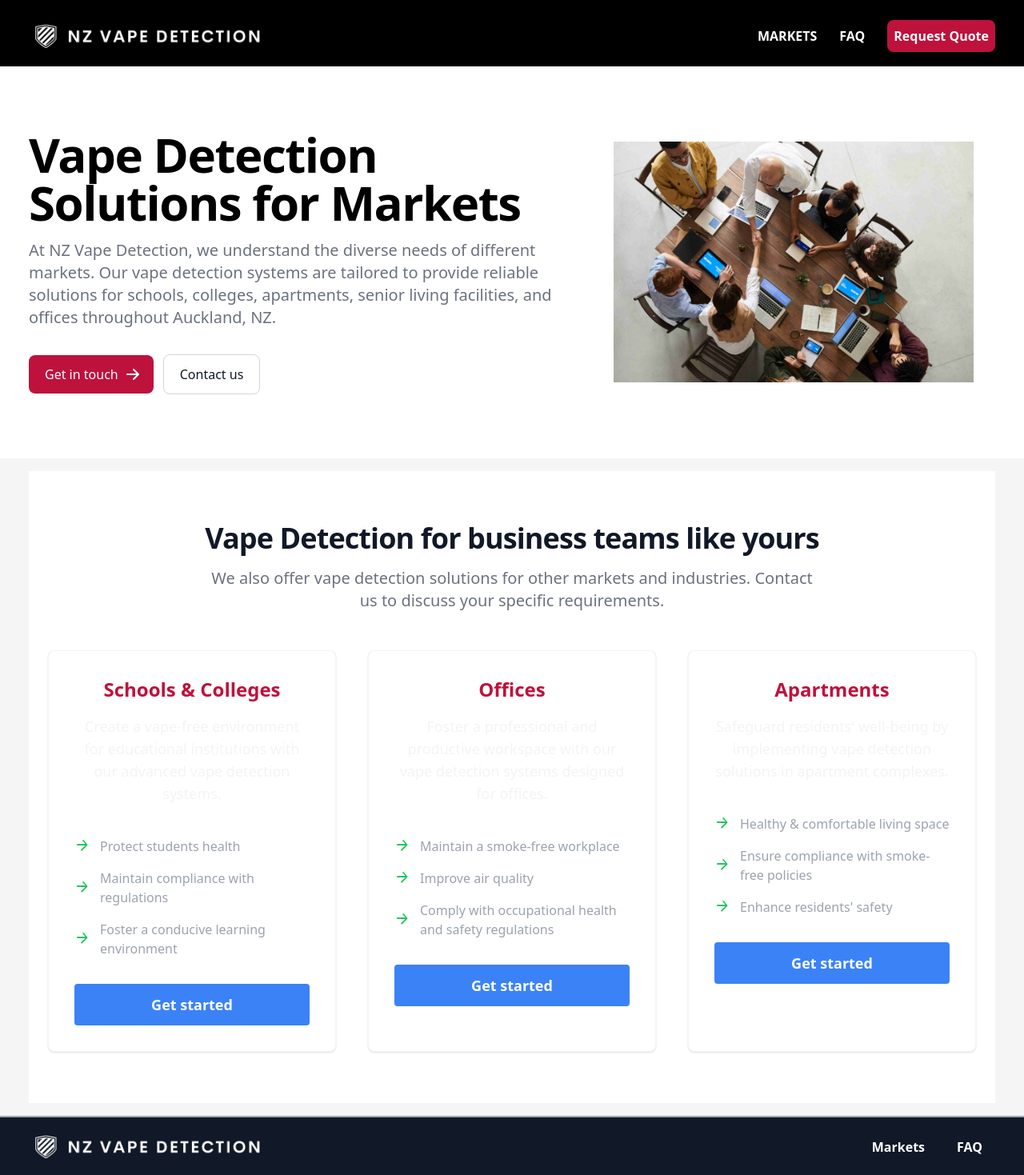
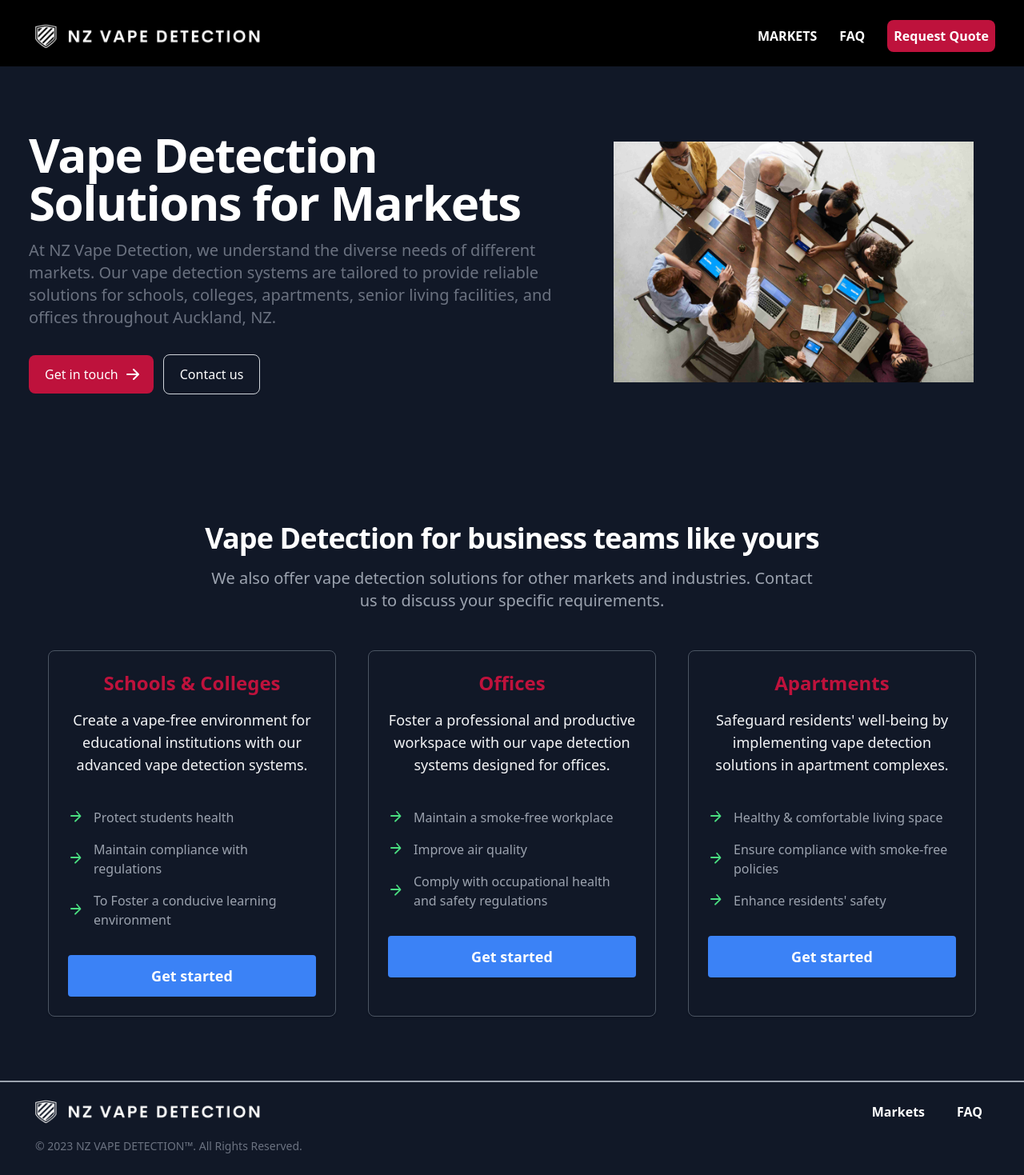
Before and after one commit to sandy2108/Nz-Vape-Detection, a Next.js app: page /Vape_markets in a window 1280 px wide. Shown: the top 1469 px of the page at 80% size. Built offline with nearby package versions, Linux system fonts and the light colour scheme.

Commit message:
removed dark theme

```diff
--- a/src/components/Footer.jsx
+++ b/src/components/Footer.jsx
@@ -35,7 +35,7 @@ const Footer = () => {
             </div>
           </div>
           <div class="sm:flex my-3 sm:items-center sm:justify-between">
-            <span class="text-sm ml-2 text-gray-500 sm:text-center dark:text-gray-400">
+            <span class="text-sm ml-2 text-gray-500 sm:text-center">
               © 2023{" "}
               <a href="https://flowbite.com" class="hover:underline">
                 NZ VAPE DETECTION™
--- a/src/components/Markets.jsx
+++ b/src/components/Markets.jsx
@@ -9,7 +9,7 @@ const Markets = () => {
       benefits: [
         'Protect students health',
         'Maintain compliance with regulations',
-        'Foster a conducive learning environment'
+        'To Foster a conducive learning environment'
       ]
     },
     {
@@ -33,23 +33,23 @@ const Markets = () => {
   ];
 
   return (
-    <div className='w-full dark:bg-gray-900'>
+    <div className='w-full bg-gray-900'>
       <div className='max-w-[1240px] mx-auto p-4'>
-        <section className="bg-white dark:bg-gray-900 py-8 px-4 mx-auto max-w-screen-xl lg:py-16 lg:px-6">
+        <section className=" py-8 px-4 mx-auto max-w-screen-xl lg:py-16 lg:px-6">
           <div className="mx-auto max-w-screen-md text-center mb-8 lg:mb-12">
-            <h2 className="mb-4 text-4xl tracking-tight font-extrabold text-gray-900 dark:text-white">Vape Detection for business teams like yours</h2>
-            <p className="mb-5 font-light text-gray-500 sm:text-xl dark:text-gray-400">We also offer vape detection solutions for other markets and industries. Contact us to discuss your specific requirements.</p>
+            <h2 className="mb-4 text-4xl tracking-tight font-extrabold text-white ">Vape Detection for business teams like yours</h2>
+            <p className="mb-5 font-light text-gray-400 sm:text-xl ">We also offer vape detection solutions for other markets and industries. Contact us to discuss your specific requirements.</p>
           </div>
           <div className="space-y-8 lg:grid lg:grid-cols-3 sm:gap-6 xl:gap-10 lg:space-y-0">
             {markets.map((market, index) => (
-              <div key={index} className="flex flex-col p-6 mx-auto max-w-lg text-center text-gray-900 bg-white rounded-lg border border-gray-100 shadow dark:border-gray-600 xl:p-8 dark:bg-gray-800 dark:text-white">
+              <div key={index} className="flex flex-col p-6 mx-auto max-w-lg text-center text-gray-900  rounded-lg border  shadow border-gray-600 xl:p-8bg-gray-800 ">
                 <h3 className="mb-4 text-2xl font-bold text-[#be123c]">{market.title}</h3>
                 <p className="font-light text-gray-100 sm:text-lg mb-10 ">{market.description}</p>
                 <div>
                   <ul role="list" className="mb-8 space-y-4 text-left">
                     {market.benefits.map((benefit, index) => (
                       <li key={index} className="flex items-center space-x-3">
-                        <svg style={{ transform: 'rotate(90deg)' }} className="flex-shrink-0 w-5 h-5 text-green-500 dark:text-green-400" fill="currentColor" viewBox="0 0 20 20" xmlns="http://www.w3.org/2000/svg">
+                        <svg style={{ transform: 'rotate(90deg)' }} className="flex-shrink-0 w-5 h-5 text-green-400" fill="currentColor" viewBox="0 0 20 20" xmlns="http://www.w3.org/2000/svg">
                           <path fillRule="evenodd" d="M2.293 9.707a1 1 0 010-1.414L7.586 3.95a1 1 0 011.414 0l6.293 6.293a1 1 0 01-1.414 1.414L9 6.414V16a1 1 0 11-2 0V6.414L3.707 9.121a1 1 0 01-1.414.586z" clipRule="evenodd" />
                         </svg>
                         <span className="font-light text-gray-400">{benefit}</span>
--- a/src/components/Testimonials.jsx
+++ b/src/components/Testimonials.jsx
@@ -5,11 +5,11 @@ const Testimonials = () => {
       <div className='max-w-[1240px] mx-auto p-4'>
         <div className='max-w-screen-xl px-4 py-8 mx-auto text-center lg:py-16 lg:px-6'>
           <figure className='max-w-screen-md mx-auto'>
-            <svg className='h-12 mx-auto mb-3 text-gray-400 dark:text-gray-600' viewBox='0 0 24 27' fill='none' xmlns='http://www.w3.org/2000/svg'>
+            <svg className='h-12 mx-auto mb-3 text-gray-600' viewBox='0 0 24 27' fill='none' xmlns='http://www.w3.org/2000/svg'>
               <path d='M14.017 18L14.017 10.609C14.017 4.905 17.748 1.039 23 0L23.995 2.151C21.563 3.068 20 5.789 20 8H24V18H14.017ZM0 18V10.609C0 4.905 3.748 1.038 9 0L9.996 2.151C7.563 3.068 6 5.789 6 8H9.983L9.983 18L0 18Z' fill='currentColor' />
             </svg>
             <blockquote>
-              <p className='text-2xl font-medium text-gray-900 dark:text-white'>NZ Vape Detection helped us to design and install a custom vape detection solution for our campus. Ben and the team were extremely helpful.</p>
+              <p className='text-2xl font-medium text-white'>NZ Vape Detection helped us to design and install a custom vape detection solution for our campus. Ben and the team were extremely helpful.</p>
             </blockquote>
             <figcaption className='flex items-center justify-center mt-6 space-x-3'>
               <div className='flex items-center'>
--- a/src/components/VapeMarket.jsx
+++ b/src/components/VapeMarket.jsx
@@ -6,14 +6,14 @@ import Link from "next/link";
 const VapeMarket = () => {
   return (
     <div>
-    <section className="bg-white dark:bg-gray-900 ">
+    <section className="bg-gray-900 ">
       <div className="max-w-[1240px] mx-auto">
         <div className="grid max-w-screen-xl px-4 py-8 mx-auto lg:gap-8 xl:gap-0 lg:py-20 lg:grid-cols-12">
           <div className="mr-auto place-self-center lg:col-span-7">
-            <h1 className="max-w-2xl mb-4 text-4xl font-extrabold tracking-tight leading-none md:text-5xl xl:text-6xl dark:text-white">
+            <h1 className="max-w-2xl mb-4 text-4xl font-extrabold tracking-tight leading-none md:text-5xl xl:text-6xl text-white">
               Vape Detection Solutions for Markets
             </h1>
-            <p className="max-w-2xl mb-6 font-light text-gray-500 lg:mb-8 md:text-lg lg:text-xl dark:text-gray-400">
+            <p className="max-w-2xl mb-6 font-light text-gray-500 lg:mb-8 md:text-lg lg:text-xl">
               At NZ Vape Detection, we understand the diverse needs of different
               markets. Our vape detection systems are tailored to provide
               reliable solutions for schools, colleges, apartments, senior
@@ -39,7 +39,7 @@ const VapeMarket = () => {
             </Link>
             <Link
               href="tel:021 023 26040"
-              className="inline-flex items-center justify-center px-5 py-3 text-base font-medium text-center text-gray-900 border border-gray-300 rounded-lg hover:bg-gray-100 focus:ring-4 focus:ring-gray-100 dark:text-white dark:border-gray-700 dark:hover:bg-gray-700 dark:focus:ring-gray-800"
+              className="inline-flex items-center justify-center px-5 py-3 text-base font-medium text-center  border border-gray-300 rounded-lg  focus:ring-4  text-white  hover:bg-gray-700 focus:ring-gray-800"
             >
               Contact us
             </Link>
--- a/src/components/Vapeworks.jsx
+++ b/src/components/Vapeworks.jsx
@@ -50,14 +50,14 @@ const Vapeworks = () => {
             <h2 className="mb-4 text-4xl tracking-tight font-extrabold text-gray-900">
               How Vape Detection Works
             </h2>
-            <p className="text-gray-500 sm:text-xl dark:text-gray-400">
+            <p className="text-gray-500 sm:text-xl ">
               Our mission is to help businesses create safe and compliant environments by detecting and preventing the use of vaping devices and substances.
             </p>
           </div>
           <div className="space-y-8 md:grid md:grid-cols-2 lg:grid-cols-3 md:gap-12 md:space-y-0">
             {data.map((item, index) => (
               <div key={index}>
-                <div className="flex justify-center  items-center mb-4 w-10 h-10 rounded-full bg-primary-100 lg:h-12 lg:w-12 dark:bg-primary-900">
+                <div className="flex justify-center  items-center mb-4 w-10 h-10 rounded-full bg-primary-100 lg:h-12 lg:w-12 ">
                   <Image src={item.icon} alt="/"/>
                 </div>
                 <h3 className="mb-2 text-xl font-bold text-gray-800">{item.title}</h3>
```
Also changed, not shown: src/components/Form.jsx (+4 -4 lines), src/components/Hero.jsx (+4 -4 lines).
